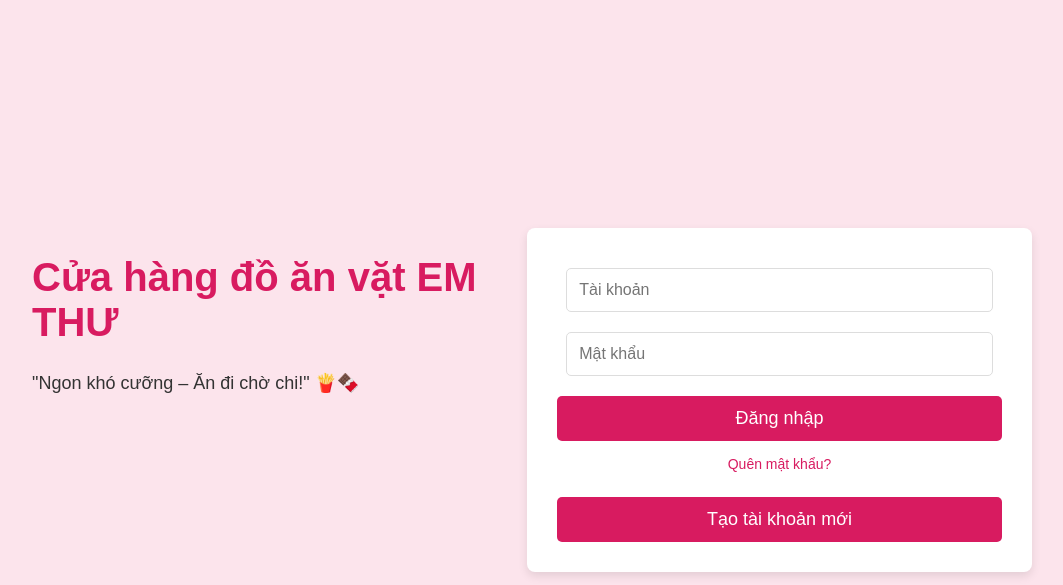
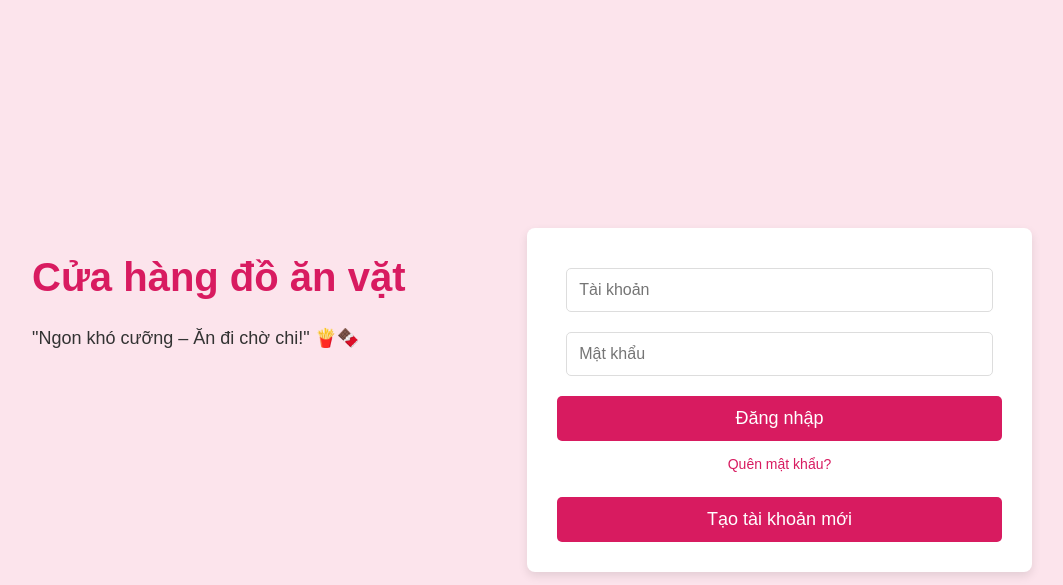
Before and after one commit to BabyKemThu/webquanlydoan, a PHP site: page /login.php in a window 1280 px wide. Shown: the top 585 px of the page, without its empty margins (108-1171 px from the left). Run offline with PHP 8.4, Linux system fonts and the light colour scheme; data that the repository does not hold is empty.

Commit message:
Update login.php

```diff
--- a/login.php
+++ b/login.php
@@ -126,7 +126,7 @@ if ($_SERVER["REQUEST_METHOD"] == "POST") {
 <body>
     <div class="container">
         <div class="left">
-            <h1>Cửa hàng đồ ăn vặt EM THƯ</h1>
+            <h1>Cửa hàng đồ ăn vặt </h1>
             <p>"Ngon khó cưỡng – Ăn đi chờ chi!" 🍟🍫</p>
         </div>
         <div class="login-box">
```
